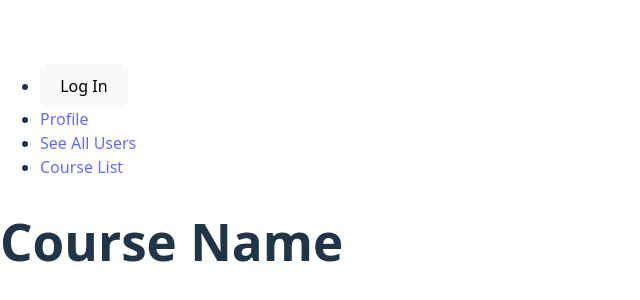
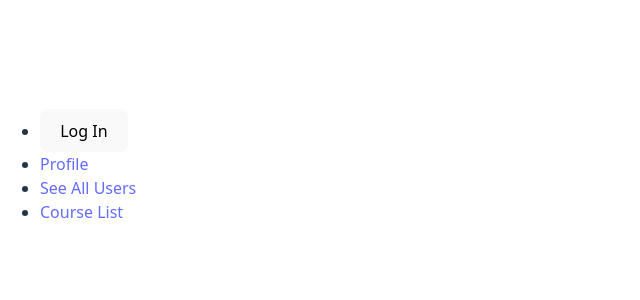
Before and after one commit to RachelGreenwood/E-Learning-Platform, a React (Vite) app in the folder client/: page /handle-enrollment/1 in a window 1280 px wide. Shown: the part 224-524 px from the top of the page, without its empty margins (0-640 px from the left). Built offline with nearby package versions, Linux system fonts and the light colour scheme; no server answers.

Commit message:
Shows Course Data In Enrollments Details Page

```diff
--- a/client/src/components/Courses/CourseEnrollments.jsx
+++ b/client/src/components/Courses/CourseEnrollments.jsx
@@ -1,7 +1,12 @@
+import { useLocation } from "react-router-dom";
+
 export default function CourseEnrollments() {
+    const location = useLocation();
+    const course = location.state?.course;
+
     return (
         <div>
-            <h1>Course Name</h1>
+            <h1>{course?.name}</h1>
         </div>
     )
 }
--- a/client/src/components/HandleEnrollments.jsx
+++ b/client/src/components/HandleEnrollments.jsx
@@ -43,7 +43,7 @@ export default function HandleEnrollments() {
             <tbody>
                 {courses.map((course) => (
             <tr key={course.id}>
-              <td><Link to={`/handle-enrollment/${course.id}`}>{course.name}</Link></td>
+              <td><Link to={`/handle-enrollment/${course.id}`} state={{ course }}>{course.name}</Link></td>
               <td>{course.credits}</td>
               <td>
                 {" "}
```
